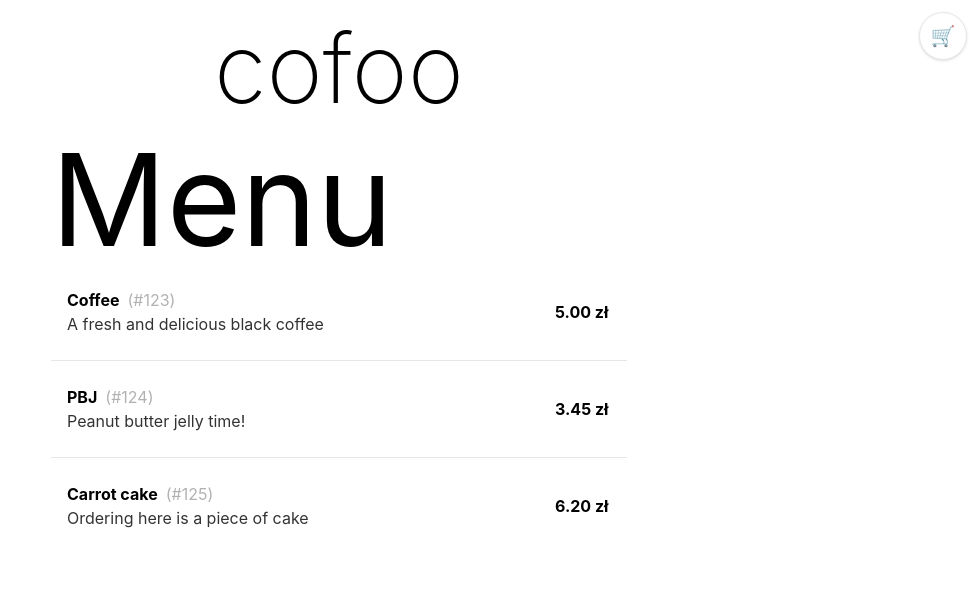
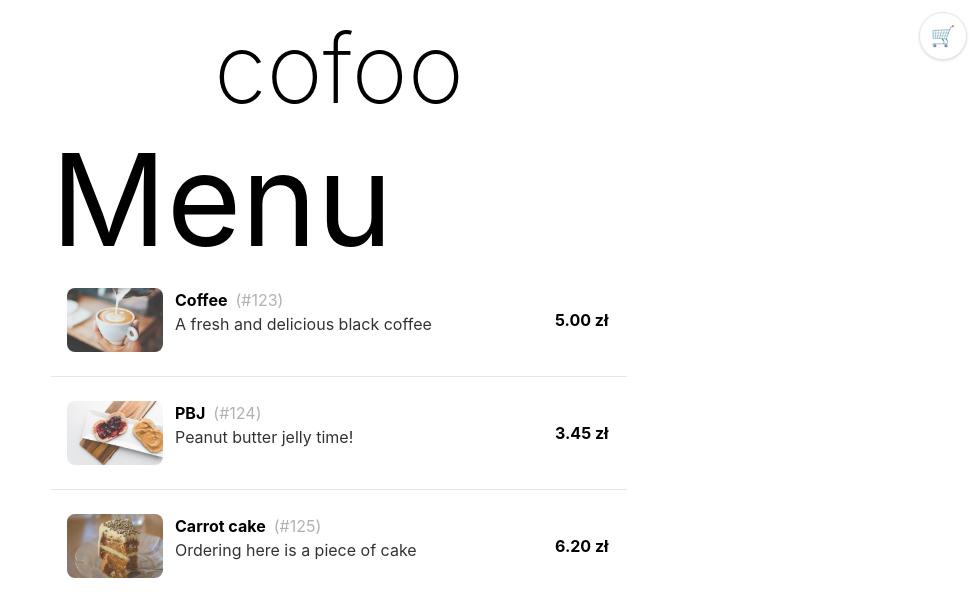
Before and after one commit to gxanine/cofoo, a React (Vite) app: page / in a window 1280 px wide. Shown: the top 616 px of the page, without its empty margins (301-1280 px from the left). Built offline with nearby package versions, Linux system fonts and the light colour scheme.

Commit message:
Add images to menu items

```diff
--- a/src/components/MenuItem.jsx
+++ b/src/components/MenuItem.jsx
@@ -6,7 +6,7 @@ import CartAdder from "./CartAdder";
 import Button from "./ui/Button";
 import NumberInput from "./ui/NumberInput";
 
-function MenuItem({ id, name, description, price, active, ...props }) {
+function MenuItem({ id, name, description, price, image, active, ...props }) {
   const navigate = useNavigate();
   const containerRef = useRef(null);
   const [qty, setQty] = useState(0);
@@ -64,7 +64,22 @@ function MenuItem({ id, name, description, price, active, ...props }) {
       onClick={onClickHandler}
       ref={containerRef}
     >
-      <div className="flex">
+      <div className="flex gap-3">
+        <div
+          className={classNames(
+            "flex-grow-0",
+            "h-16 w-24",
+            "shadow-inner opacity-80",
+            "rounded-lg",
+            "overflow-hidden",
+            "shadow"
+          )}
+        >
+          <img
+            className="object-cover h-full w-full"
+            src={"/item-photos/" + image}
+          />
+        </div>
         <div className="flex-1">
           <div className="flex gap-2">
             <div className="font-bold">{name}</div>
```
